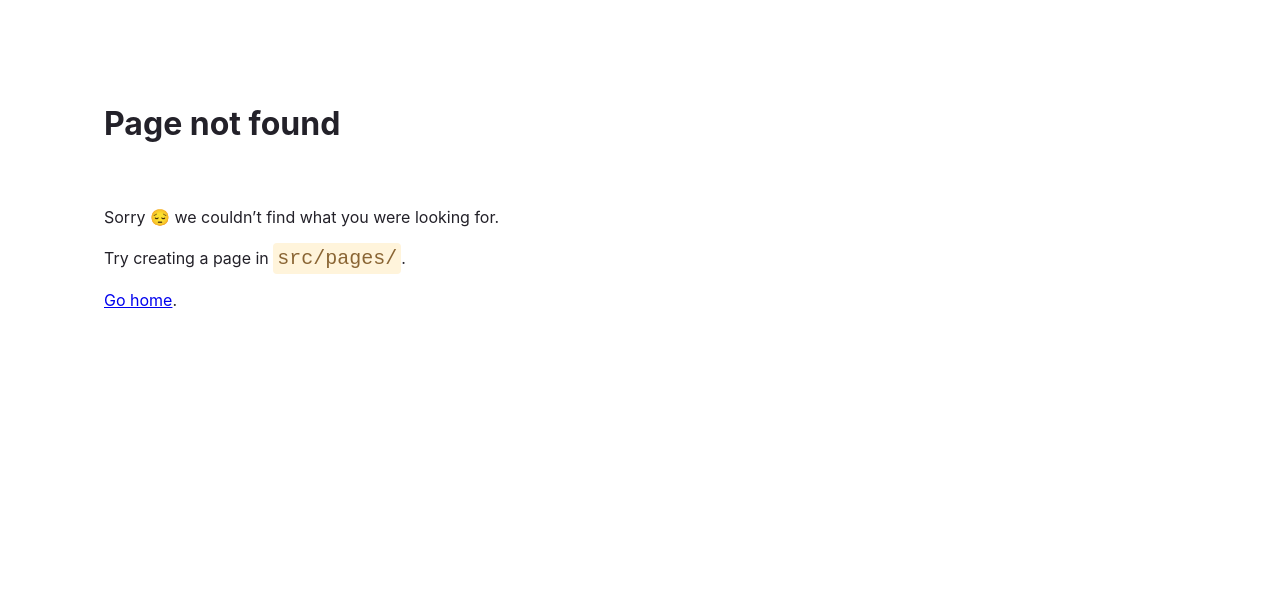
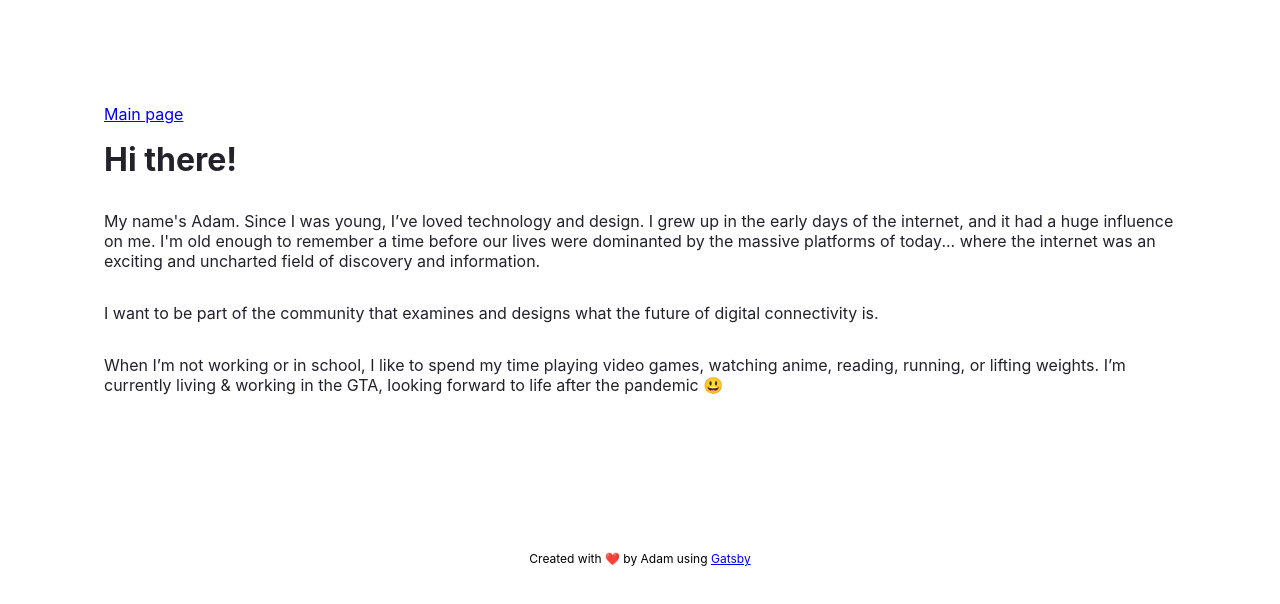
Before and after one commit to adamalexali/adam-gatsby, a Gatsby site: page /about in a window 1280 px wide. Before the commit this address had no page. Built offline with nearby package versions, Linux system fonts and the light colour scheme; Gatsby itself is replaced by a stand-in of ours.

Commit message:
added styled-components and Footer component

```diff
--- a/gatsby-config.js
+++ b/gatsby-config.js
@@ -1,8 +1,9 @@
 module.exports = {
   siteMetadata: {
-    title: "Adam Ali — Digital Experience Designer, Prototyper, UX Researcher",
-    siteURL: "https://adamalexali.com",
-    description: "Adam Ali is a multidisciplinary experience designer exploring the intersections of technology, design, and society—specifically focused on digital public spaces, XR, accessibility, and tech for social good."
+    title: 'Adam Ali — Digital Experience Designer, Prototyper, UX Researcher',
+    siteURL: 'https://adamalexali.com',
+    description:
+      'Adam Ali is a multidisciplinary experience designer exploring the intersections of technology, design, and society—specifically focused on digital public spaces, XR, accessibility, and tech for social good.',
   },
-  plugins: [`gatsby-plugin-react-helmet`],
+  plugins: [`gatsby-plugin-react-helmet`, `gatsby-plugin-styled-components`],
 };
--- a/package.json
+++ b/package.json
@@ -15,10 +15,13 @@
     "clean": "gatsby clean"
   },
   "dependencies": {
+    "babel-plugin-styled-components": "^1.13.1",
     "gatsby": "^3.6.2",
     "gatsby-plugin-react-helmet": "^4.8.0",
+    "gatsby-plugin-styled-components": "^4.8.0",
     "react": "^17.0.1",
     "react-dom": "^17.0.1",
-    "react-helmet": "^6.1.0"
+    "react-helmet": "^6.1.0",
+    "styled-components": "^5.3.0"
   }
 }
--- /dev/null
+++ b/src/components/footer.js
@@ -0,0 +1,33 @@
+import * as React from 'react';
+import { Link } from 'gatsby';
+import styled from 'styled-components';
+
+const Container = styled.div`
+  margin: 1rem auto;
+  display: flex;
+  flex-direction: row;
+  align-items: center;
+  justify-content: center;
+`;
+// styles
+const footerStyles = {
+  fontFamily: '-apple-system, Roboto, sans-serif, serif',
+  fontSize: 12,
+  marginBottom: 32,
+};
+
+const Footer = () => {
+  return (
+    <Container>
+      <p style={footerStyles}>
+        Created with{' '}
+        <span role='img' aria-label='heart emoji'>
+          ❤️
+        </span>{' '}
+        by Adam using <a href='https://www.gatsbyjs.com/'>Gatsby</a>
+      </p>
+    </Container>
+  );
+};
+
+export default Footer;
--- /dev/null
+++ b/src/pages/about.js
@@ -0,0 +1,62 @@
+import * as React from 'react';
+import { Helmet } from 'react-helmet';
+import { Link } from 'gatsby';
+import Footer from '../components/footer';
+
+// styles
+const pageStyles = {
+  color: '#232129',
+  padding: 96,
+  fontFamily: '-apple-system, Roboto, sans-serif, serif',
+};
+const headingStyles = {
+  marginTop: 16,
+  marginBottom: 32,
+  maxWidth: 320,
+};
+const paragraphStyles = {
+  marginBottom: 32,
+};
+
+const AboutPage = () => {
+  return (
+    <>
+      <main style={pageStyles}>
+        <Helmet>
+          <meta charSet='utf-8' />
+          <title>
+            Adam Ali — Digital Experience Designer, Prototyper, UX Researcher;
+            About
+          </title>
+        </Helmet>
+        <Link to='/' style={paragraphStyles}>
+          Main page
+        </Link>
+        <h1 style={headingStyles}>Hi there!</h1>
+        <p style={paragraphStyles}>
+          My name's Adam. Since I was young, I’ve loved technology and design. I
+          grew up in the early days of the internet, and it had a huge influence
+          on me. I'm old enough to remember a time before our lives were
+          dominanted by the massive platforms of today... where the internet was
+          an exciting and uncharted field of discovery and information.
+        </p>
+        <p style={paragraphStyles}>
+          I want to be part of the community that examines and designs what the
+          future of digital connectivity is.
+        </p>
+        <p style={paragraphStyles}>
+          When I’m not working or in school, I like to spend my time playing
+          video games, watching anime, reading, running, or lifting weights. I’m
+          currently living &amp; working in the GTA, looking forward to life
+          after the pandemic{' '}
+          <span role='img' aria-label='Grinning emoji'>
+            😃
+          </span>
+        </p>
+      </main>
+      <Footer />
+    </>
+  );
+};
+
+export default AboutPage;
--- a/src/pages/index.js
+++ b/src/pages/index.js
@@ -1,5 +1,7 @@
 import * as React from 'react';
-import { Helmet } from "react-helmet";
+import { Helmet } from 'react-helmet';
+import { Link } from 'gatsby';
+import Footer from '../components/footer';
 
 // styles
 const pageStyles = {
@@ -13,7 +15,7 @@ const headingStyles = {
   maxWidth: 320,
 };
 const headingAccentStyles = {
-  color: '#663399',
+  color: '#4c80ff',
 };
 const paragraphStyles = {
   marginBottom: 48,
@@ -37,7 +39,7 @@ const listItemStyles = {
 };
 
 const linkStyle = {
-  color: '#8954A8',
+  color: '#232129',
   fontWeight: 'bold',
   fontSize: 16,
   verticalAlign: '5%',
@@ -129,11 +131,18 @@ const links = [
 // markup
 const IndexPage = () => {
   return (
+    <>
       <main style={pageStyles}>
         <Helmet>
-        <meta charSet="utf-8" />
-        <title>Adam Ali — Digital Experience Designer, Prototyper, UX Researcher</title>
-        <link rel="canonical" href="https://adamalexali.com" />
+          <meta charSet='utf-8' />
+          <title>
+            Adam Ali — Digital Experience Designer, Prototyper, UX Researcher
+          </title>
+          <meta
+            name='description'
+            content='Adam Ali is a multidisciplinary experience designer exploring the intersections of technology, design, and society—specifically focused on digital public spaces, XR, accessibility, and tech for social good.'
+          />
+          <link rel='canonical' href='https://adamalexali.com' />
         </Helmet>
         <h1 style={headingStyles}>
           Welcome!
@@ -142,6 +151,10 @@ const IndexPage = () => {
             — this site is under development. Check back soon!
           </span>
         </h1>
+        <p style={paragraphStyles}>
+          In the meantime, feel free to{' '}
+          <Link to='/about'>learn a bit more about me</Link>.
+        </p>
         <ul style={listStyles}>
           <li style={docLinkStyle}>
             <a
@@ -171,6 +184,8 @@ const IndexPage = () => {
           ))}
         </ul>
       </main>
+      <Footer />
+    </>
   );
 };
 
```
Also changed, not shown: 1 other file. Lines whose indentation alone changed are shown as unchanged.
